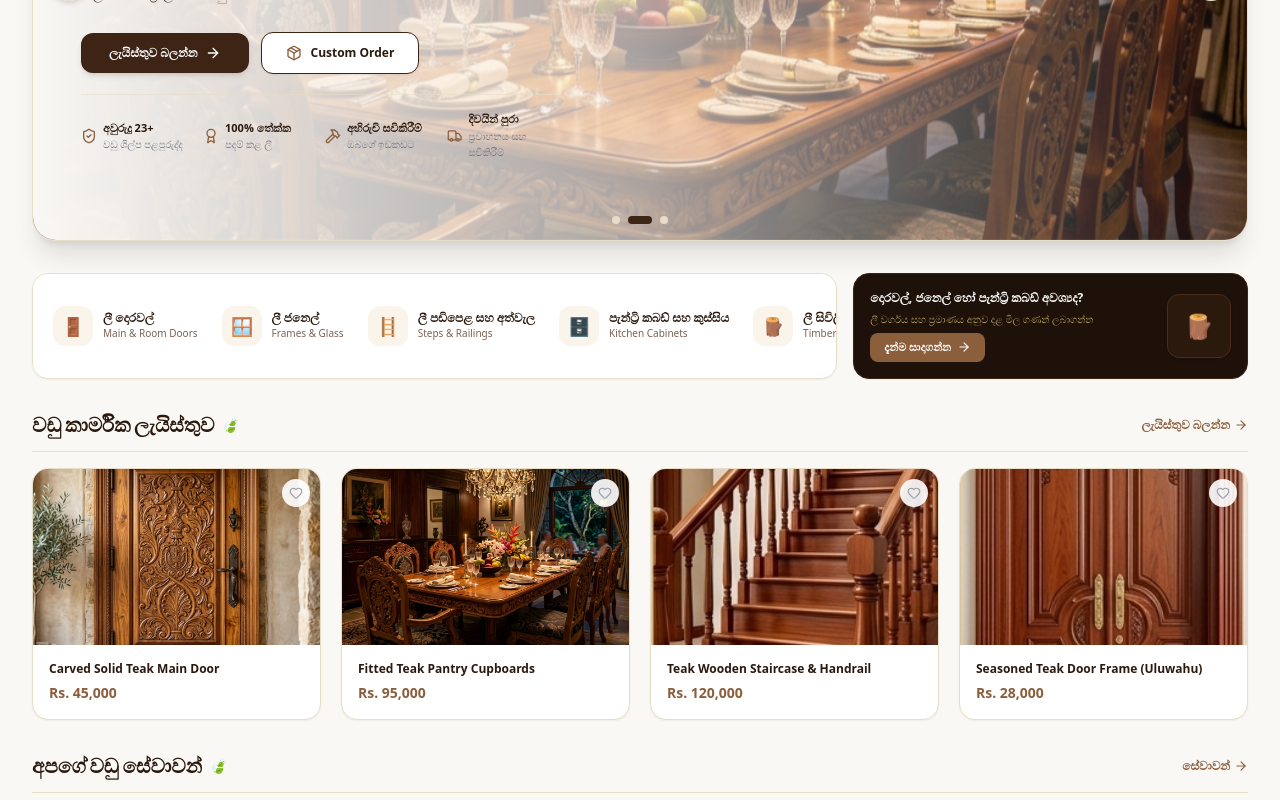
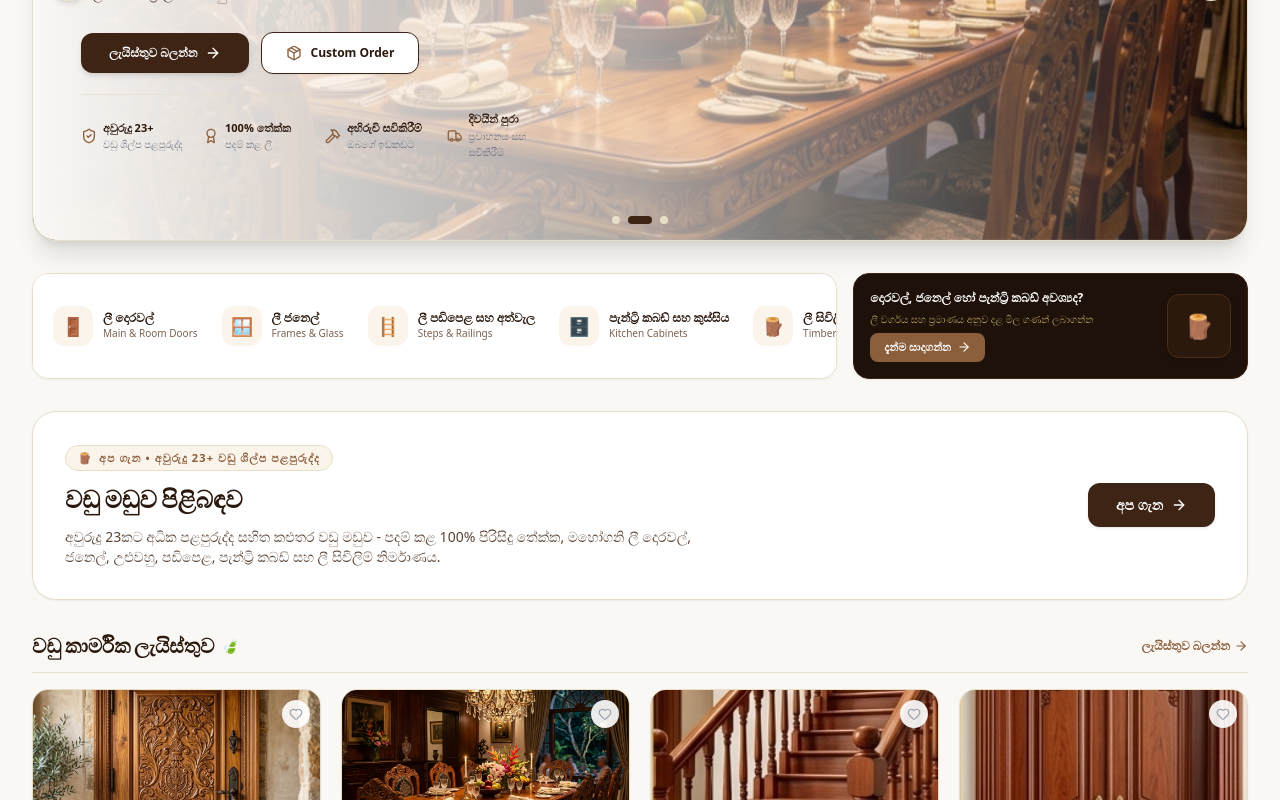
Before and after one commit to DishmiDahara/Vadu-Maduwa-Carpentry-System, a React (Vite) app in the folder woodcraftpro-frontend/: page / in a window 1280 px wide. Shown: the part 392-1192 px from the top of the page. Built offline with nearby package versions, Linux system fonts and the light colour scheme; a web font is replaced by a local one.

Commit message:
Add About Us banner section on HomePage

```diff
--- a/woodcraftpro-frontend/src/pages/HomePage.jsx
+++ b/woodcraftpro-frontend/src/pages/HomePage.jsx
@@ -285,6 +285,30 @@ export default function HomePage({ setActiveTab, onSelectProductForQuote, onOpen
           </div>
         </section>
 
+        {/* 2.5 ABOUT US SHOWCASE SECTION */}
+        <section className="bg-white border border-[#E8DEC8] rounded-3xl p-6 sm:p-8 shadow-sm flex flex-col md:flex-row items-center justify-between gap-6">
+          <div className="space-y-3 max-w-2xl">
+            <div className="inline-flex items-center gap-1.5 text-[11px] font-bold text-[#8B5E3C] uppercase tracking-widest bg-[#FAF4EB] border border-[#E8DEC8] px-3 py-1 rounded-full">
+              <span>🪵</span>
+              <span>{t('aboutUs')} • {t('expYears')} {t('expSub')}</span>
+            </div>
+            <h2 className="text-xl sm:text-2xl font-extrabold font-heading text-[#2B190E]">
+              {t('aboutHeader')}
+            </h2>
+            <p className="text-xs sm:text-sm text-[#5C4535] leading-relaxed font-medium">
+              {t('aboutSub')}
+            </p>
+          </div>
+
+          <button
+            onClick={() => setActiveTab('about')}
+            className="bg-[#3D2415] hover:bg-[#8B5E3C] text-white px-7 py-3 rounded-xl font-bold text-xs sm:text-sm transition-all shadow flex items-center gap-2 shrink-0 cursor-pointer active:scale-95"
+          >
+            <span>{t('aboutUs')}</span>
+            <ArrowRight className="w-4 h-4" />
+          </button>
+        </section>
+
         {/* 3. FEATURED CARPENTRY WORKS GRID */}
         <section className="space-y-4">
           <div className="flex items-center justify-between border-b border-[#E8DEC8] pb-3">
```
